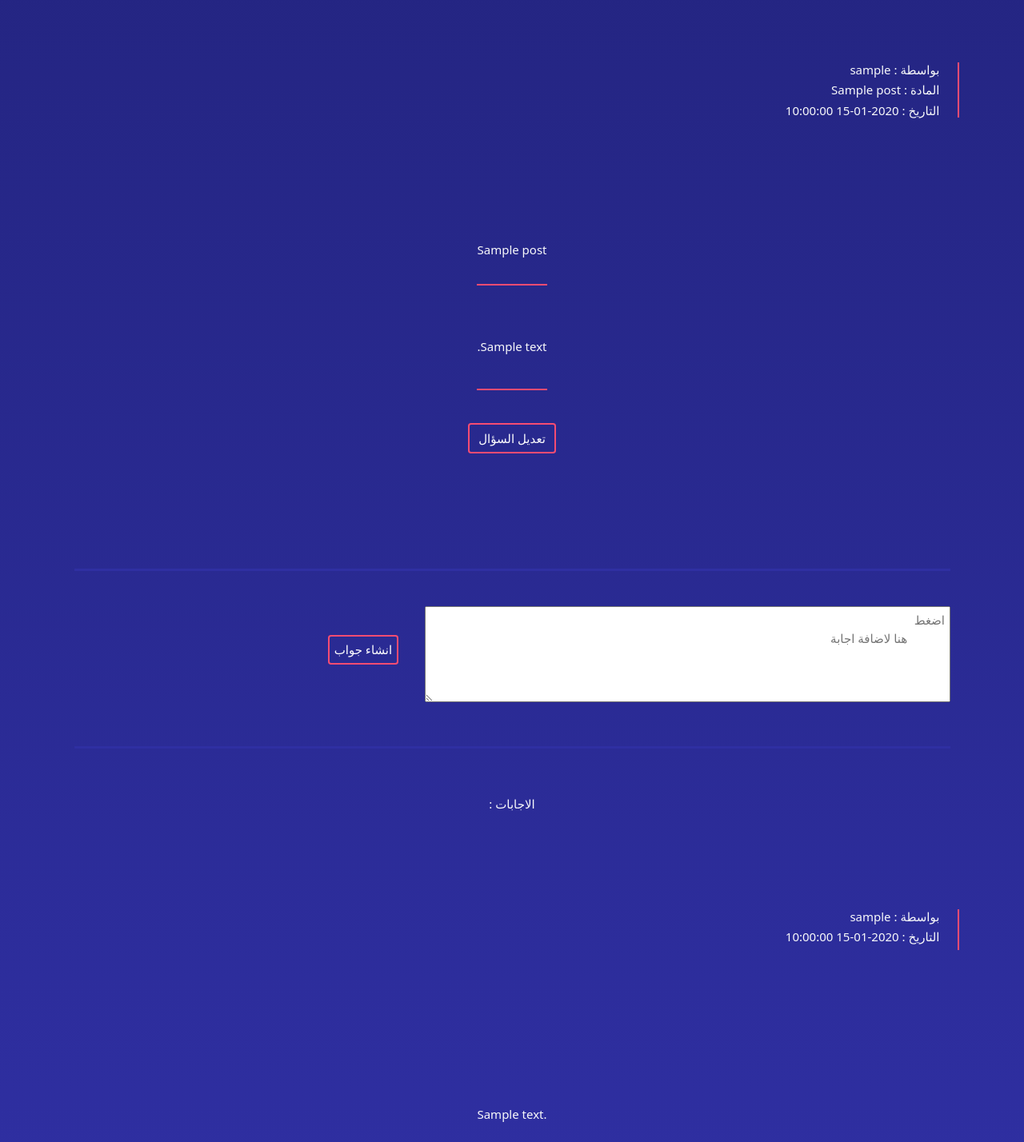
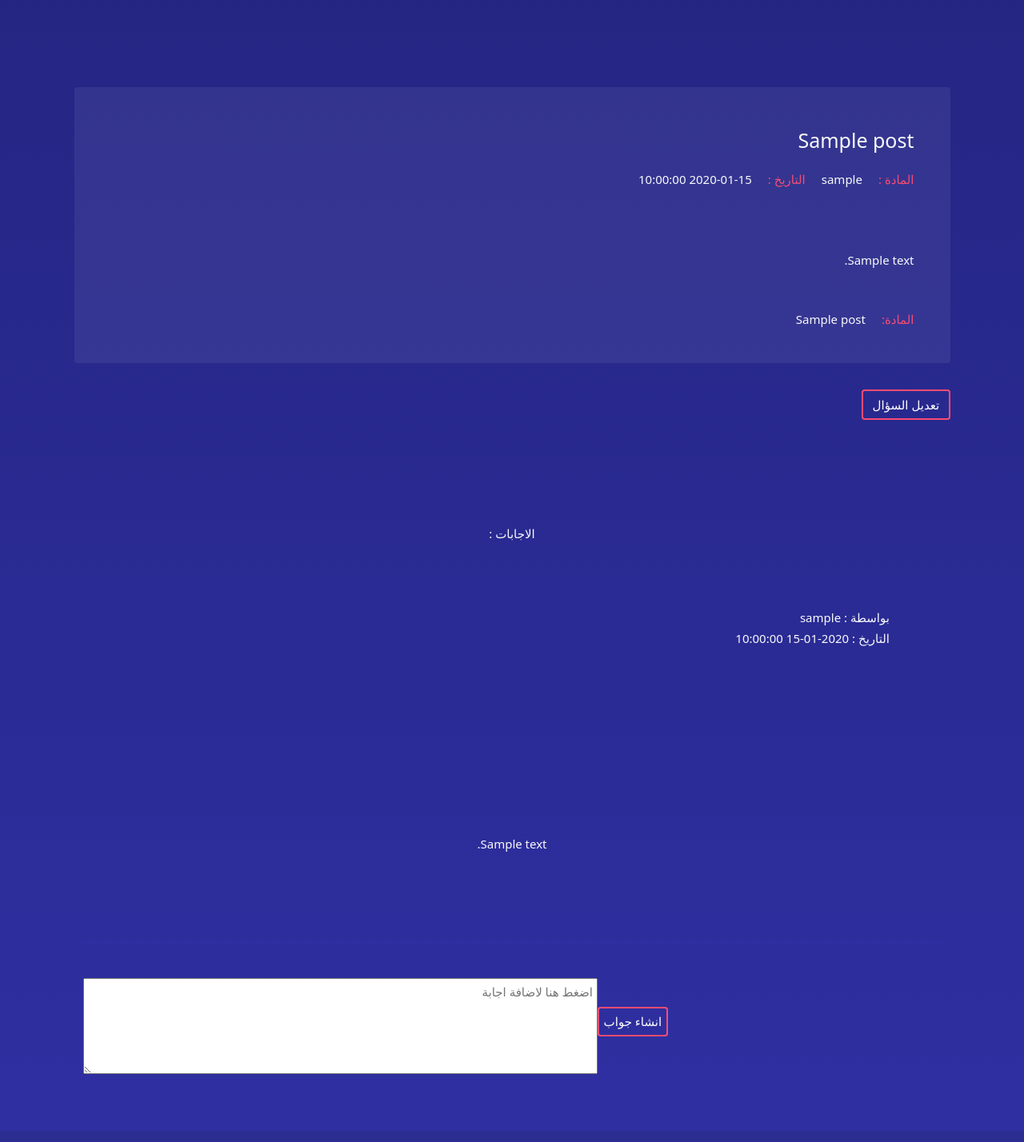
Before and after one commit to kasdo770/AskMe, a Flask app: page /view-post/1 in a window 1280 px wide. Shown: the part 57-1485 px from the top of the page at 80% size. Run offline with Flask 2, Linux system fonts and the light colour scheme; a user stored in the database is signed in; tables that the repository leaves empty hold one stand-in row (values such as "Sample post"); some libraries are stand-ins or nearby versions.

Commit message:
شس
شس

```diff
--- a/website/static/TemplatesCSS/ViewPost.css
+++ b/website/static/TemplatesCSS/ViewPost.css
@@ -27,22 +27,34 @@ body {
 }
 
 #title {
-  margin-top: 4%;
-  margin-bottom: 5%;
-  border-bottom: 2px #F64C72 solid;
-  padding-bottom: 3%;
+  font-size: 25px !important;
+  padding-bottom: 1.5%;
+  padding-top: 4%;
+}
+
+#undertitle {
+  margin-left: 2% !important;
 }
 
 #details {
-  line-height: 40px;
-  padding-bottom: 3%;
-  border-bottom: 2px #F64C72 solid;
+  line-height: 35px;
+  margin-top: 4%;
+  margin-bottom: 4.5%;
 }
 
 .info {
-  margin-top: 7%;
-  border-right: 2px #F64C72 solid;
+  margin-top: 4%;
   padding-right: 2%;
+  margin-left: 6%;
+  margin-right: 4%;
+  padding-bottom: 4%;
+}
+
+.question {
+  margin-top: 10%;
+  background-color: #FFFFFF10;
+  border-radius: 0.25em;
+  padding: 1%;
 }
 
 .inputparent {
@@ -105,4 +117,8 @@ body {
   * {
     font-size: 10px !important;
   }
+
+  #title {
+    font-size: 12px !important;
+  }
 }
--- a/website/static/TemplatesCSS/homepage.css
+++ b/website/static/TemplatesCSS/homepage.css
@@ -43,7 +43,7 @@ body {
 }
 
 .when {
-  font-size: 20px !important;
+  font-size: 28px !important;
 }
 
 #logo {
--- a/website/static/sass/ViewPost.sass
+++ b/website/static/sass/ViewPost.sass
@@ -32,20 +32,34 @@ body
 
 
 #title
-    margin-top: 4%
-    margin-bottom: 5%
-    border-bottom: 2px $colorb solid
-    padding-bottom: 3%
+    font-size: 25px !important
+    padding-bottom: 1.5%
+    padding-top: 4%
+
+#undertitle
+    margin-left: 2% !important
 
 #details
-    line-height: 40px
-    padding-bottom: 3%
-    border-bottom: 2px $colorb solid
+    line-height: 35px
+    margin-top: 4%
+    margin-bottom: 4.5%
+
+
 
 .info
-    margin-top: 7%
-    border-right: 2px $colorb solid
+    margin-top: 4%
     padding-right: 2%
+    margin-left: 6%
+    margin-right: 4%
+    padding-bottom: 4%
+
+
+
+.question
+    margin-top: 10%
+    background-color: #FFFFFF10
+    border-radius: 0.25em
+    padding: 1%
 
 .inputparent
     margin-top: 5%
@@ -104,3 +118,5 @@ body
 @media screen and ( min-device-width:50px) and ( max-device-width:768px)
     *
         font-size: 10px !important
+    #title
+        font-size: 12px !important
--- a/website/static/sass/homepage.sass
+++ b/website/static/sass/homepage.sass
@@ -59,7 +59,8 @@ body
     margin-top: 5%
     font-size: 20px
 .when
-    font-size: 20px !important
+    font-size: 28px !important
+
 #logo
     font-size: 20px !important
 
--- a/website/templates/ViewPost.html
+++ b/website/templates/ViewPost.html
@@ -5,7 +5,7 @@
     <meta name="viewport" content="width=device-width, initial-scale=1.0" />
     <title>ViewPost</title>
 
-    <!--links-->
+                                                                                <!--links-->
 
     <link
       rel="stylesheet"
@@ -22,7 +22,7 @@
     <script src="{{url_for('static',filename='jquery/jquery-3.6.0.min.js')}}"></script>
   </head>
   <body>
-    <script></script>
+
     <!--Top Nav-->
 
     <nav class="navbar navbar-light bg-light mt-2" id="navbar">
@@ -34,20 +34,24 @@
       </div>
     </nav>
     <div dir="rtl" class="container">
-      <!--user's info-->
-      <div class="info text-light">
-        <h6>بواسطة : {{post.user.username}}</h6>
-        <h6>المادة : {{post.subject}}</h6>
-        <h6>التاريخ : {{post.datetime}}</h6>
-      </div>
-    </div>
-    <!--The Question + Comment field-->
+
+                                                                                <!--The Question + Comment field-->
     <div class="container">
       <div
-        class="d-flex align-items-center justify-content-center flex-column text-light text-break"
+        class=" text-light px-5 question"
       >
-        <h5 id="title">{{post.title}}</h5>
+        <h5 id="title" dir="rtl" >{{post.title}}</h5>
+        <div class="d-flex flex-row justify-content-start ">
+            <p style="margin-top: 4%;">  <p style="color: #F64C72;" id="undertitle">المادة : </p> {{post.user.username}}   </p>
+            <p style="margin-top: 4%;" id="undertitle">  <p style="color: #F64C72;" id="undertitle">التاريخ : </p> {{post.datetime}}   </p>
+        </div>
         <h6 id="details" dir="rtl">{{post.description}}</h6>
+
+
+        <div class=" text-light d-flex flex-row justify-content-start">
+            <p style="margin-top: 4%;">  <p style="color: #F64C72;" id="undertitle">المادة: </p> {{post.subject}}   </p>
+          </div>
+        </div>
 
         <a
           href="/update-post/{{post.id}}"
@@ -56,20 +60,8 @@
           style="margin-top: 3%"
           >تعديل السؤال</a
         >
-        <div class="container">
-          <form
-            class="d-flex justify-content-end align-items-center flex-row inputparent"
-            ,
-            method="POST"
-          >
-            {{form.create(class="submit")}} {{form.description(default =
-            "",dir="rtl" , class="input" , id="answerinput" , placeholder="اضغط
-            هنا لاضافة اجابة")}}
-          </form>
-        </div>
-      </div>
-    </div>
-    <h4 class="text-center text-light my-5">: الاجابات</h4>
+
+    <h4 class="text-center text-light my-5">الاجابات :</h4>
     {%for item in comment%}
     <div class="container">
       <div
@@ -89,5 +81,17 @@
       </h6>
     </div>
     {%endfor%}
+    <div class="container">
+        <form
+          class="d-flex justify-content-end align-items-center flex-row inputparent"
+          ,
+          method="POST"
+        >
+          {{form.create(class="submit")}} {{form.description(default =
+          "",dir="rtl" , class="input" , id="answerinput" , placeholder="اضغط هنا لاضافة اجابة")}}
+        </form>
+      </div>
+    </div>
+  </div>
   </body>
 </html>
--- a/website/templates/homepage.html
+++ b/website/templates/homepage.html
@@ -123,7 +123,7 @@
       <div class="d-flex align-items-center justify-content-between">
         <div id="section1text">
           <div class="boring">
-        <h1 class="h4 mb-3 when" >مرحبا بك في موقع اسئلة</h1>
+        <h1 class=" mb-3 when" >مرحبا بك في موقع اسئلة</h1>
         <h1 class="h6 how">حيث يوجد من يمنحك الاجابة الصحيحة لكل اسئلتك
           <br>
                        في مجتمعنا المتواضع نساعد كل طالب ليجد اجابة علي كل سؤال يحيره
```
